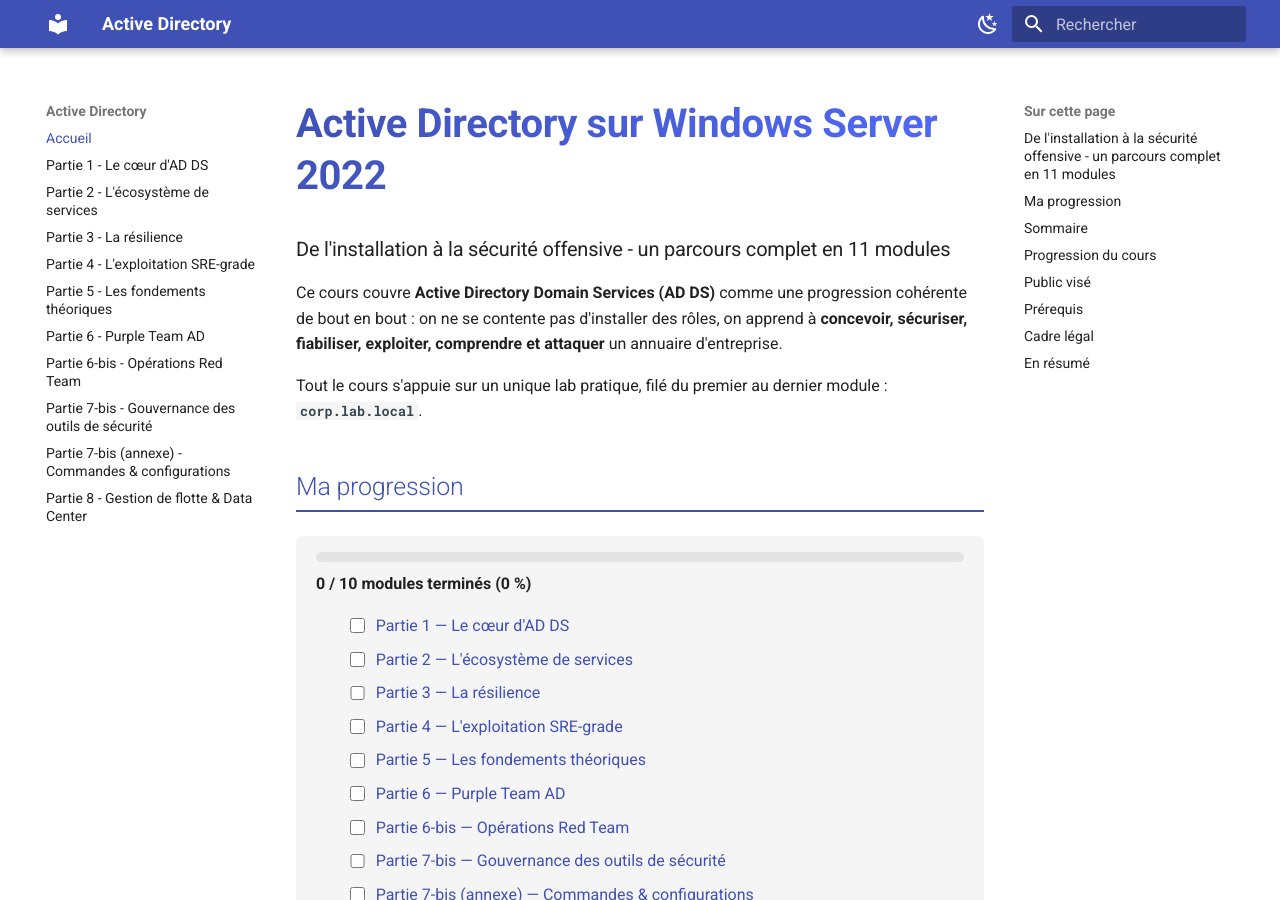
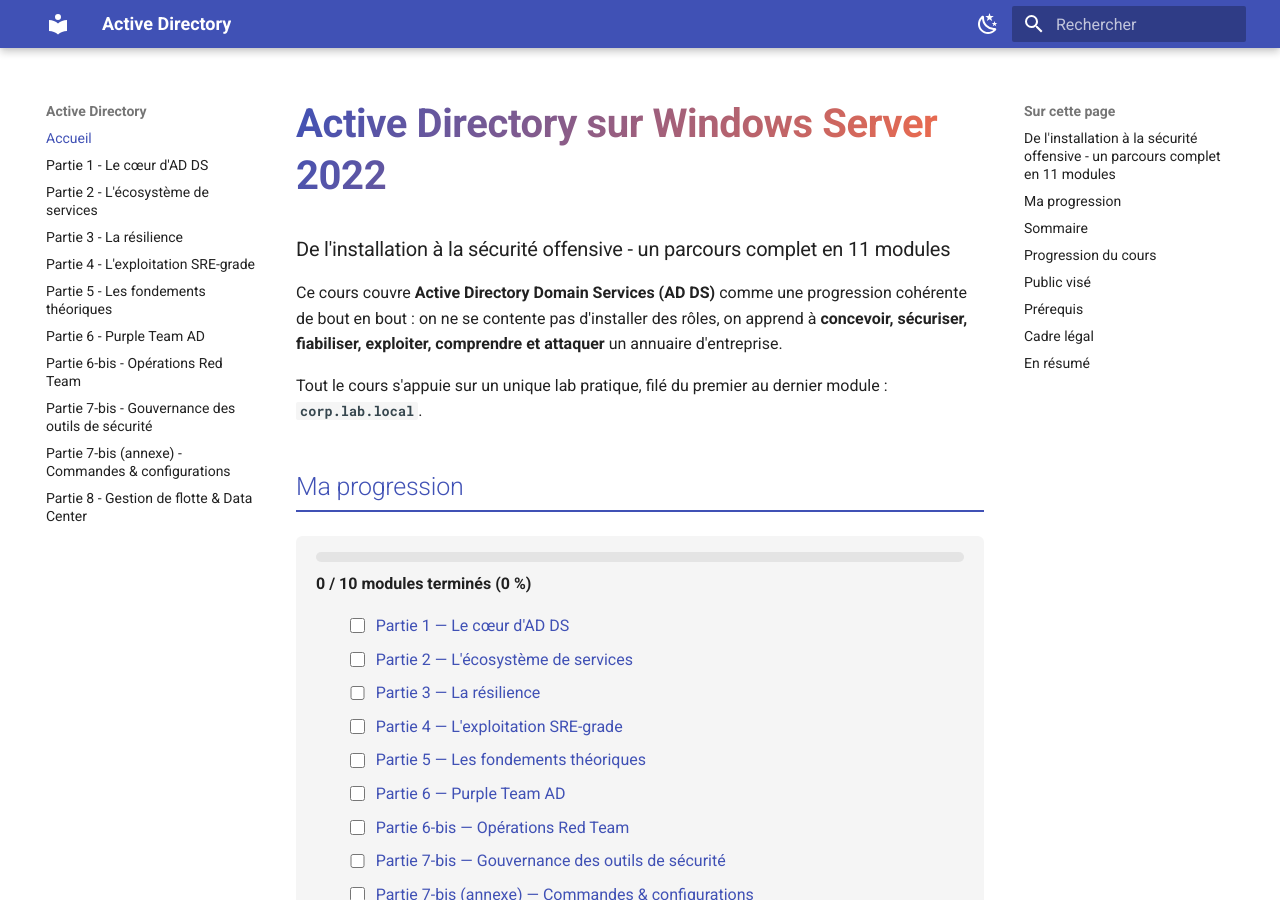
Before and after one commit to andrihan/Active-Directory, an MkDocs documentation site: the page built from docs/index.md, in a window 1280 px wide and 900 px high. Built offline with MkDocs 1.6.1 and Material for MkDocs 9.7.7, drawn with Linux system fonts in a browser that asks for light colours.

Commit message:
style: passer la couleur d'accent en orange

```diff
--- a/mkdocs.yml
+++ b/mkdocs.yml
@@ -12,14 +12,14 @@ theme:
     - media: "(prefers-color-scheme: light)"
       scheme: default
       primary: indigo
-      accent: indigo
+      accent: deep orange
       toggle:
         icon: material/weather-night
         name: Passer en mode sombre
     - media: "(prefers-color-scheme: dark)"
       scheme: slate
       primary: indigo
-      accent: indigo
+      accent: deep orange
       toggle:
         icon: material/weather-sunny
         name: Passer en mode clair
```
